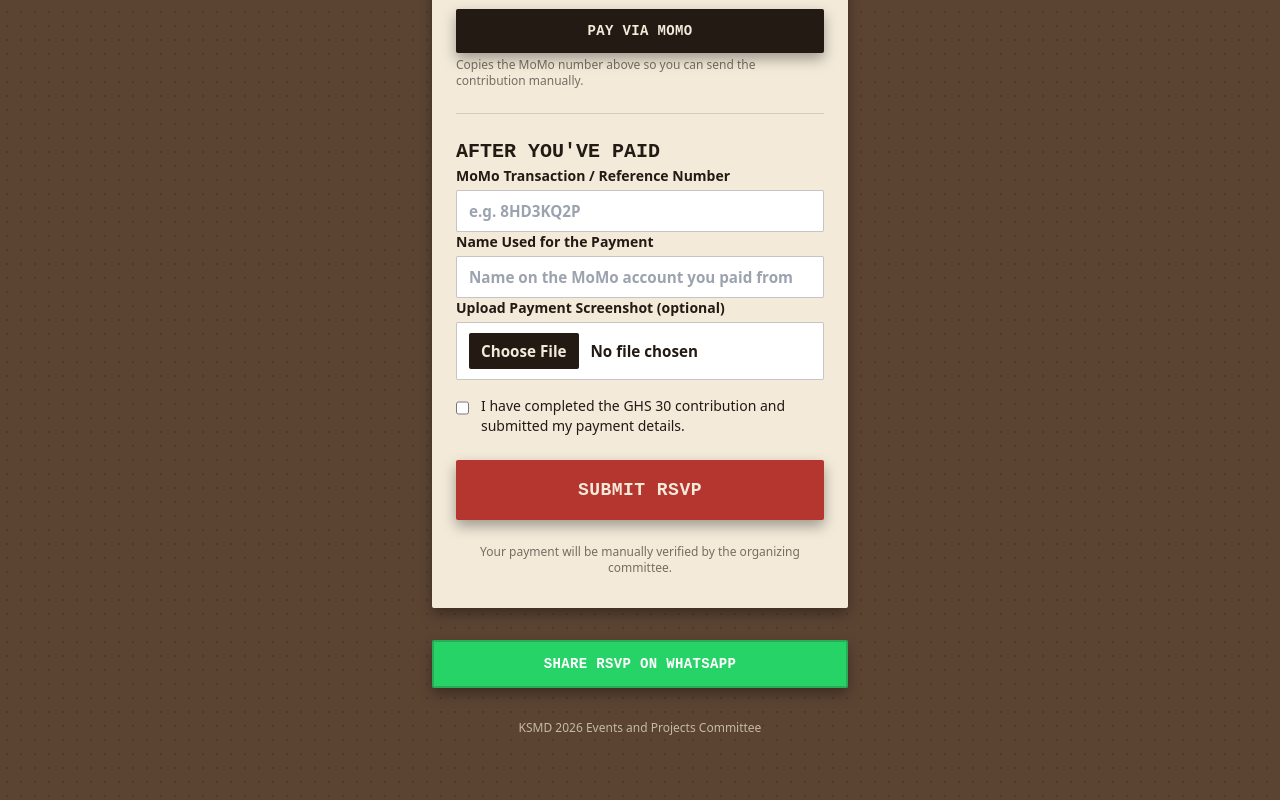
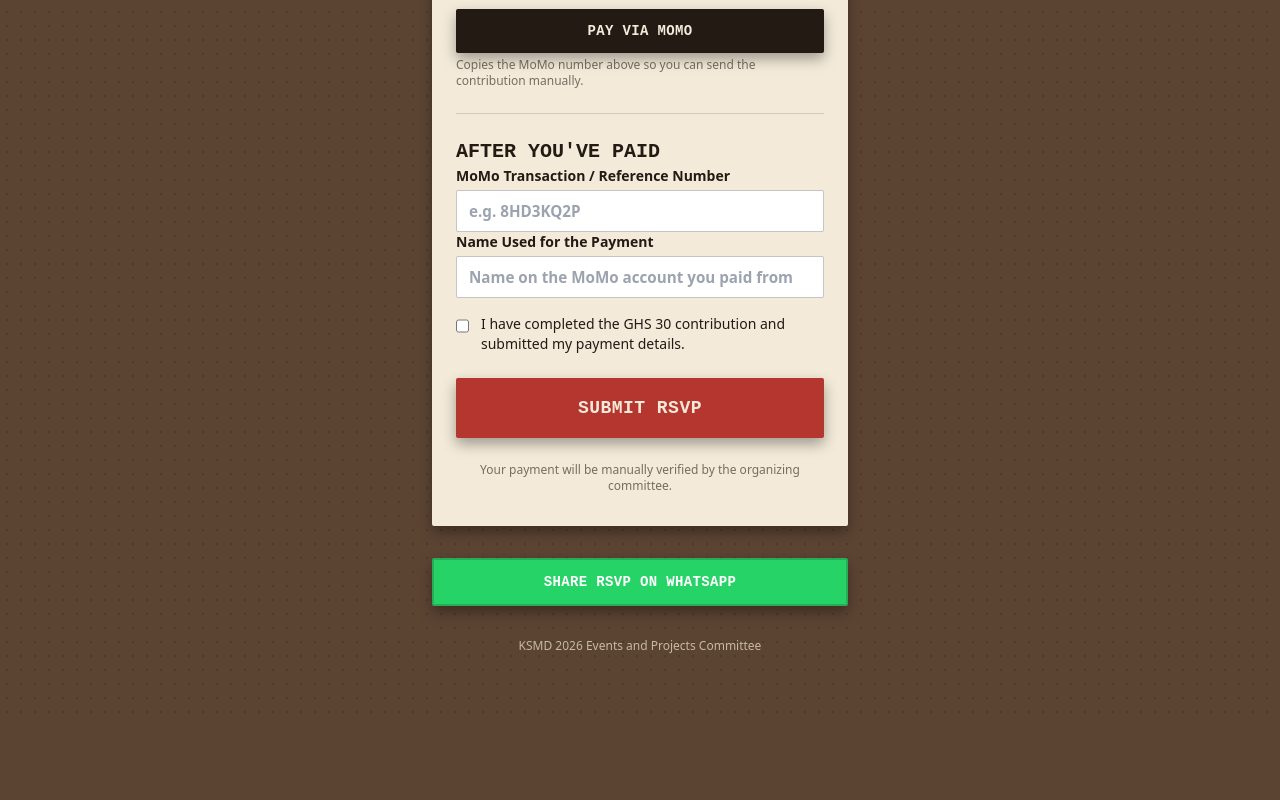
Before and after one commit to ctowusuansah/grad-part-rsvp, a Next.js app: page / in a window 1280 px wide. Shown: the part 1829-2629 px from the top of the page. After the commit the page ends 2547 px from the top, so only its background shows below. Built offline with nearby package versions, Linux system fonts and the light colour scheme.

Commit message:
Remove payment screenshot from RSVP form

```diff
--- a/components/RsvpForm.tsx
+++ b/components/RsvpForm.tsx
@@ -17,7 +17,6 @@ export default function RsvpForm() {
   const [phoneNumber, setPhoneNumber] = useState("");
   const [momoRef, setMomoRef] = useState("");
   const [momoPayerName, setMomoPayerName] = useState("");
-  const [screenshot, setScreenshot] = useState<File | null>(null);
   const [confirmed, setConfirmed] = useState(false);
 
   const [errors, setErrors] = useState<FieldErrors>({});
@@ -48,10 +47,6 @@ export default function RsvpForm() {
     formData.set("momo_payer_name", momoPayerName);
     formData.set("confirmed", confirmed ? "true" : "false");
 
-    if (screenshot) {
-      formData.set("screenshot", screenshot);
-    }
-
     try {
       const res = await fetch("/api/rsvp", {
         method: "POST",
@@ -61,7 +56,9 @@ export default function RsvpForm() {
       const data = await res.json();
 
       if (!res.ok) {
-        setGeneralError(data.error || "Something went wrong. Please try again.");
+        setGeneralError(
+          data.error || "Something went wrong. Please try again."
+        );
 
         if (data.fieldErrors) {
           setErrors(data.fieldErrors);
@@ -73,7 +70,9 @@ export default function RsvpForm() {
 
       router.push(`/rsvp/confirmation/${data.id}`);
     } catch {
-      setGeneralError("Network error. Please check your connection and try again.");
+      setGeneralError(
+        "Network error. Please check your connection and try again."
+      );
       setSubmitting(false);
     }
   }
@@ -204,20 +203,6 @@ export default function RsvpForm() {
           />
         </Field>
 
-        <Field
-          label="Upload Payment Screenshot (optional)"
-          error={errors.screenshot}
-        >
-          <input
-            type="file"
-            accept="image/*"
-            onChange={(e) =>
-              setScreenshot(e.target.files?.[0] || null)
-            }
-            className="input file:mr-3 file:rounded-sm file:border-0 file:bg-ink file:px-3 file:py-2 file:text-cream"
-          />
-        </Field>
-
         <label className="mt-4 flex items-start gap-3 text-sm text-ink">
           <input
             type="checkbox"
```
